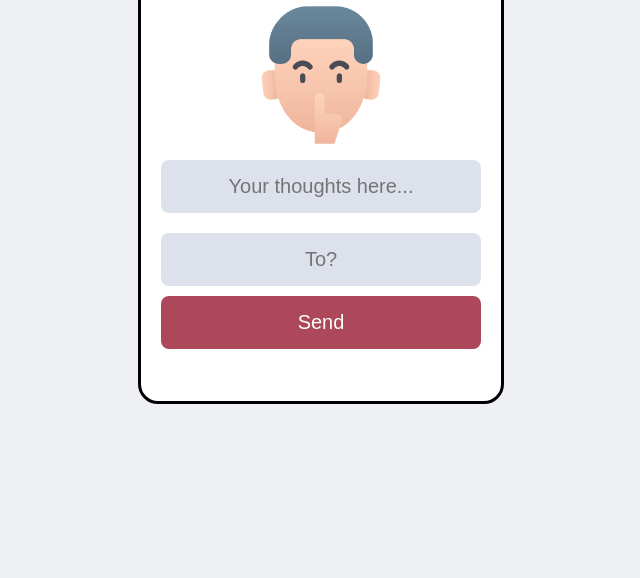
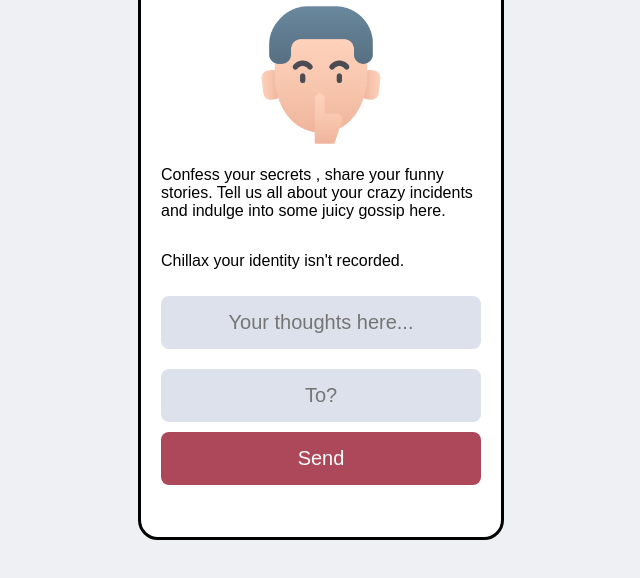
Before and after one commit to jainvpranav/GreyTexts, a plain HTML site: page index.html in a window 1280 px wide. Shown: the part 204-782 px from the top of the page, without its empty margins (319-959 px from the left). Drawn offline with nearby package versions, Linux system fonts and the light colour scheme.

Commit message:
Update index.html

```diff
--- a/index.html
+++ b/index.html
@@ -18,13 +18,14 @@
     <div class="container">
         <h1 id="greytexts">Grey Texts</h1>
         <img src="./assets/shh.png" alt="Shh">
+        <p class="message">Confess your <span class="spanele">secrets</span> , share your <span class="spanele">funny</span> stories. Tell us all about your crazy <span class="spanele">incidents</span> and indulge into some <span class="spanele">juicy gossip</span> here.</p>
+        <p class="message center">Chillax your identity <span class="strike">isn't</span> recorded.</p>
         <input type="text" id="input-field" placeholder="Your thoughts here..." required>
         <input type="text" id="input-field-2" placeholder="To?" required>
         <button id="add-button">Send</button>
         <ul id="msgs">
         </ul>
     </div>
-
     <script src="index.js" type="module"></script>
 </body>
 </html>
```
